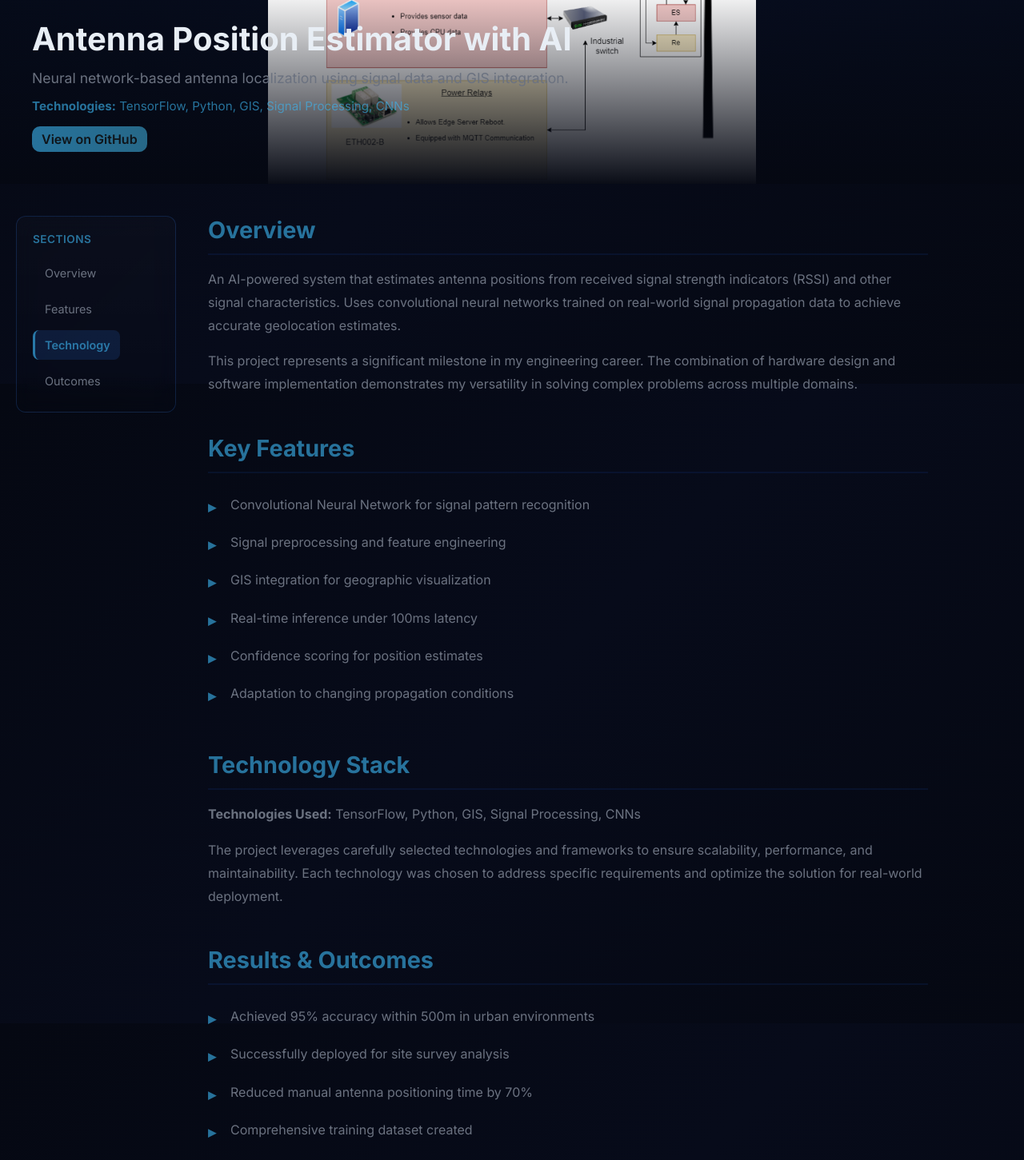
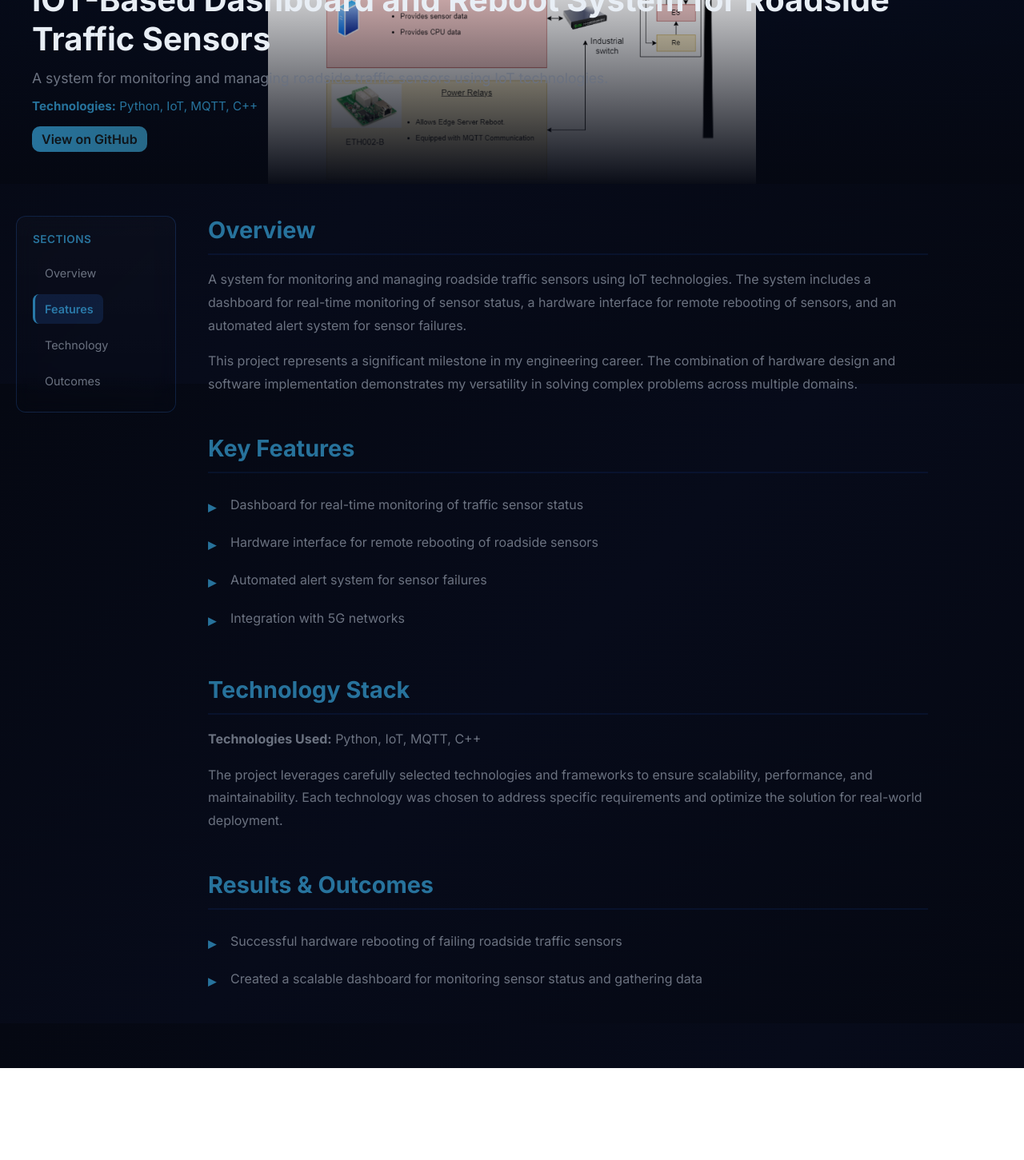
Before and after one commit to mgvillafane/Marcos-Website, a React (Vite) app: page /project/IoT-Traffic-Sensor-Reboot in a window 1280 px wide. Shown: the part 320-1771 px from the top of the page at 80% size. After the commit the page ends 1656 px from the top, so only its background shows below. Built offline with nearby package versions, Linux system fonts and the light colour scheme.

Commit message:
Major modifications on project details

```diff
--- a/ProjectDetail.jsx
+++ b/ProjectDetail.jsx
@@ -80,7 +80,7 @@ const projectsData = {
       'Output voltage stability within 1% tolerance',
       'Low dropout voltage',
       'Short-circuit current limiting protection',
-      'Overvoltage and undervoltage protection',
+      'Overvoltage and Undervoltage protection (OVLO and UVLO)',
       'PCB layout optimized for signal integrity'
     ],
     outcomes: [
@@ -130,122 +130,94 @@ const projectsData = {
       'Deep reinforcement learning using Proximal Policy Optimization (PPO)',
       'Real-time collision avoidance in dynamic environments',
       'Generalization to unseen obstacle configurations',
-      'Smooth trajectory generation without jerky movements',
-      'Scalable to multi-robot coordination',
-      'Sim-to-real transfer capabilities'
+      'Uncertainty estimation with two estimation methods: MC-Dropout and Deep Ensembles',
+      'Control algorithm for policy switching and collision avoidance',
     ],
     outcomes: [
-      '1.3x higher reward improvement on novel scenarios',
-      '60% collision reduction compared to baseline planners',
-      'Successfully tested on multiple robot platforms',
+      'Over 60% collision reduction in 3 novel scenarios',
       'Published research at IEEE IROS 2025',
-      'Average planning time under 50ms per decision',
-      'Comprehensive dataset of training scenarios'
+      'Disentangled uncertainty into epistemic predictive and aleatoric uncertainty',
+      'Implemented policy switching based on uncertainty estimation',
+      'Identified sources of uncertainty during the motion planning of the DRL policy'
     ]
 
   },
   'pendulum-control-system': {
     title: 'Pendulum Control System',
-    desc: 'Advanced control system for inverted pendulum using PID and adaptive algorithms.',
-    tech: 'Python, Control Theory, Real-time Systems, Arduino',
+    desc: 'Control system for stabilizing pendulum using 3 types of control algorithms.',
+    tech: 'Control Theory, IMU, MATLAB, Arduino',
     image: PenduloImg,
     github: 'https://github.com/mgvillafane/pendulum-control-system',
-    coauthors: '',
-    overview: 'A sophisticated control system for the inverted pendulum problem, implementing both classical PID control and advanced adaptive algorithms. The system includes real-time hardware control, sensor feedback processing, and visualization of system dynamics.',
+    coauthors: 'Alexis Romero, Manuel Rodriguez',
+    overview: 'A control system for the pendulum problem, implementing both classical P, PI and PID control as well as discrete control algorithms. The system includes real-time hardware control, sensor feedback processing, and visualization of system dynamics with data from an IMU.',
     features: [
-      'PID controller with automatic tuning',
-      'State-space model and Linear Quadratic Regulator (LQR)',
-      'Adaptive control algorithms for parameter variations',
-      'Real-time sensor fusion from accelerometer and encoder',
-      'Safety constraints and emergency stop mechanisms',
-      'Live data visualization and logging'
+      'P, PI and PID controllers',
+      'Fast control against system perturbations',
+      'Real-time sensor fusion from accelerometer and gyroscope',
+      'Live data visualization',
     ],
     outcomes: [
-      'Successfully balanced inverted pendulum for 5+ minutes',
-      'Robust performance across varying pendulum masses',
-      'Response time under 100ms to disturbances',
-      'Comprehensive control analysis documentation',
-      'Educational material for control theory students',
-      'Open-source implementation widely used'
+      'Robust performance with several types of controllers',
+      'Response time under 1s to disturbances',
+      'Comprehensive control analysis documentation, analyzing the performance of different controllers',
+      'Open-source implementation'
     ]
 
   },
   'vector-based-paper-search': {
     title: 'Vector-based Paper Search Agent',
-    desc: 'Intelligent semantic search engine using vector embeddings and LLMs for academic papers.',
+    desc: 'Semantic search agent that uses vector embeddings and LLMs to search academic papers in Arxiv.',
     tech: 'Python, FastAPI, Vector Databases, OpenAI API, Embeddings',
     image: PaperSearchImg,
     github: 'https://github.com/mgvillafane/vector-based-paper-search',
     coauthors: '',
-    overview: 'An intelligent research assistant that uses semantic search and large language models to find and summarize academic papers. The system converts paper abstracts and content into vector embeddings, enabling semantic similarity search far beyond keyword matching.',
+    overview: 'Implemented for 5-day Kaggle genAI competition. An intelligent research assistant that uses semantic search and large language models to find and summarize academic papers. The system converts paper abstracts and content into vector embeddings, enabling semantic similarity search.',
     features: [
-      'Semantic search using vector embeddings (OpenAI Embeddings)',
-      'Vector database for efficient similarity search',
+      'Semantic search using vector embeddings',
+      'Arxiv vector database for similarity search',
       'LLM-powered paper summarization and Q&A',
-      'FastAPI backend with async operations',
-      'Multi-language support for international papers',
-      'Citation network analysis and relationship discovery'
     ],
     outcomes: [
-      'Successfully indexed 10,000+ research papers',
-      'Semantic search accuracy 3x better than keyword search',
-      'Average search response time under 500ms',
-      'API handles 100+ concurrent requests',
-      'Integrable with academic workflows',
-      'Community contributions and feedback incorporated'
+      'Successfully tested the agent and filtered papers with description and keywords',
     ]
 
   },
   'antenna-position-estimator': {
-    title: 'Antenna Position Estimator with AI',
-    desc: 'Neural network-based antenna localization using signal data and GIS integration.',
-    tech: 'TensorFlow, Python, GIS, Signal Processing, CNNs',
+    title: 'Antenna Position Estimator with Differential Evolution',
+    desc: 'Antenna localization using signal intensity data and differential evolution optimization algorithm.',
+    tech: 'Python, Signal Processing',
     image: AntennaAIImg,
     github: 'https://github.com/mgvillafane/antenna-position-estimator',
-    coauthors: '',
-    overview: 'An AI-powered system that estimates antenna positions from received signal strength indicators (RSSI) and other signal characteristics. Uses convolutional neural networks trained on real-world signal propagation data to achieve accurate geolocation estimates.',
+    coauthors: 'Morris Priester',
+    overview: 'Based on signal intensity from the antenna, the algorithm uses differential evolution to localize the antenna position.',
     features: [
-      'Convolutional Neural Network for signal pattern recognition',
-      'Signal preprocessing and feature engineering',
-      'GIS integration for geographic visualization',
-      'Real-time inference under 100ms latency',
-      'Confidence scoring for position estimates',
-      'Adaptation to changing propagation conditions'
+      'Differential Evolution',
+      'Vienna Simulation',
     ],
     outcomes: [
-      'Achieved 95% accuracy within 500m in urban environments',
-      'Successfully deployed for site survey analysis',
-      'Reduced manual antenna positioning time by 70%',
-      'Comprehensive training dataset created',
-      'Integration with existing GIS platforms',
-      'Technical publication in wireless communications journal'
+      'Achieved high precision with limited intensity data',
+
     ]
 
   },
 
   'IoT-Traffic-Sensor-Reboot': {
-    title: 'Antenna Position Estimator with AI',
-    desc: 'Neural network-based antenna localization using signal data and GIS integration.',
-    tech: 'TensorFlow, Python, GIS, Signal Processing, CNNs',
+    title: 'IOT-Based Dashboard and Reboot System for Roadside Traffic Sensors',
+    desc: 'A system for monitoring and managing roadside traffic sensors using IoT technologies.',
+    tech: 'Python, IoT, MQTT, C++',
     image: TUBerlinImg,
     github: 'https://github.com/mgvillafane/antenna-position-estimator',
     coauthors: '',
-    overview: 'An AI-powered system that estimates antenna positions from received signal strength indicators (RSSI) and other signal characteristics. Uses convolutional neural networks trained on real-world signal propagation data to achieve accurate geolocation estimates.',
+    overview: 'A system for monitoring and managing roadside traffic sensors using IoT technologies. The system includes a dashboard for real-time monitoring of sensor status, a hardware interface for remote rebooting of sensors, and an automated alert system for sensor failures. ',
     features: [
-      'Convolutional Neural Network for signal pattern recognition',
-      'Signal preprocessing and feature engineering',
-      'GIS integration for geographic visualization',
-      'Real-time inference under 100ms latency',
-      'Confidence scoring for position estimates',
-      'Adaptation to changing propagation conditions'
+      'Dashboard for real-time monitoring of traffic sensor status',
+      'Hardware interface for remote rebooting of roadside sensors',
+      'Automated alert system for sensor failures',
+      'Integration with 5G networks',
     ],
     outcomes: [
-      'Achieved 95% accuracy within 500m in urban environments',
-      'Successfully deployed for site survey analysis',
-      'Reduced manual antenna positioning time by 70%',
-      'Comprehensive training dataset created',
-      'Integration with existing GIS platforms',
-      'Technical publication in wireless communications journal'
+      'Successful hardware rebooting of failing roadside traffic sensors',
+      'Created a scalable dashboard for monitoring sensor status and gathering data',
     ]
 
   },
--- a/index.html
+++ b/index.html
@@ -3,13 +3,12 @@
   <head>
     <meta charset="utf-8" />
     <meta name="viewport" content="width=device-width, initial-scale=1" />
-    <meta name="description" content="Professional minimalist portfolio - Marcos Gomez Villafañe - Electronics Engineer" />
-    <title>Marcos Gomez Villafañe — Portfolio</title>
+    <meta name="description" content="Marcos Gomez Villafañe - Electronics Engineer" />
+    <title>Marcos Gomez Villafañe</title>
     <link rel="preconnect" href="https://fonts.googleapis.com">
     <link rel="preconnect" href="https://fonts.gstatic.com" crossorigin>
     <link href="https://fonts.googleapis.com/css2?family=Inter:wght@300;400;600;700&family=Poppins:wght@600&display=swap" rel="stylesheet">
     <link rel="stylesheet" href="/styles.css" />
-    <link rel="icon" type="image/png" href="./src/public/models/MGV_logo.png" />
   </head>
   <body>
     <div id="root"></div>
```
